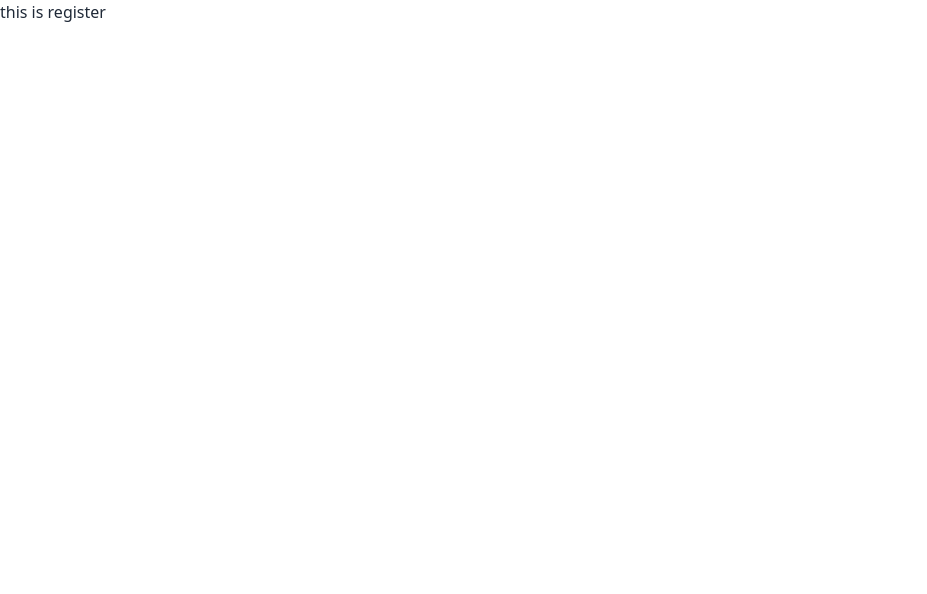
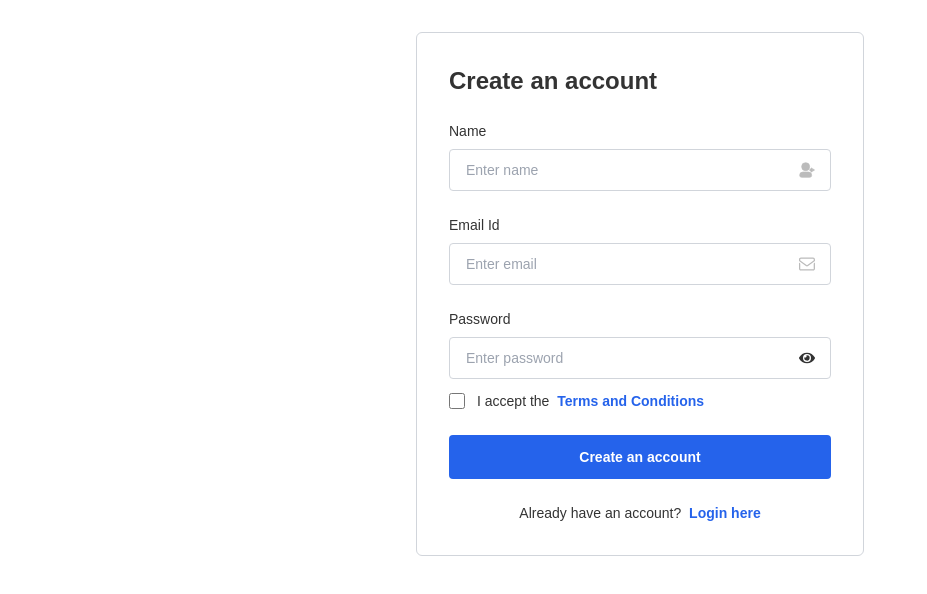
Before and after one commit to Selina-Khatun/earth-estate, a React (Vite) app: page /register in a window 1280 px wide. Shown: the top 594 px of the page, without its empty margins (0-927 px from the left). Built offline with nearby package versions, Linux system fonts and the light colour scheme.

Commit message:
added register page

```diff
--- a/src/pages/Register/Register.jsx
+++ b/src/pages/Register/Register.jsx
@@ -1,10 +1,72 @@
-import React from 'react';
-
+import { FaEye } from "react-icons/fa";
+import { Link } from "react-router-dom";
 const Register = () => {
     return (
-        <div>
-            this is register
-        </div>
+        <section>
+            <div className="font-[sans-serif] text-[#333] mt-4 p-4 relative">
+                <div className="max-w-md w-full mx-auto relative z-50">
+
+                    <div className="border border-gray-300 bg-white rounded-md p-8">
+                        <form className="w-full " action="#">
+                            <div className="mb-6">
+                                <h3 className="text-2xl font-extrabold">Create an account</h3>
+                            </div>
+                            <div className="space-y-6">
+                                <div>
+                                    <label className="text-sm mb-2 block">Name</label>
+                                    <div className="relative flex items-center">
+                                        <input name="name" type="text" required className="bg-white border border-gray-300 w-full text-sm px-4 py-2.5 rounded outline-blue-500" placeholder="Enter name" />
+                                        <svg xmlns="http://www.w3.org/2000/svg" fill="#bbb" stroke="#bbb" className="w-4 h-4 absolute right-4" viewBox="0 0 24 24">
+                                            <circle cx="10" cy="7" r="6" data-original="#000000"></circle>
+                                            <path d="M14 15H6a5 5 0 0 0-5 5 3 3 0 0 0 3 3h12a3 3 0 0 0 3-3 5 5 0 0 0-5-5zm8-4h-2.59l.3-.29a1 1 0 0 0-1.42-1.42l-2 2a1 1 0 0 0 0 1.42l2 2a1 1 0 0 0 1.42 0 1 1 0 0 0 0-1.42l-.3-.29H22a1 1 0 0 0 0-2z" data-original="#000000"></path>
+                                        </svg>
+                                    </div>
+                                </div>
+                                <div>
+                                    <label className="text-sm mb-2 block">Email Id</label>
+                                    <div className="relative flex items-center">
+                                        <input name="email" type="email" required className="bg-white border border-gray-300 w-full text-sm px-4 py-2.5 rounded outline-blue-500" placeholder="Enter email" />
+                                        <svg xmlns="http://www.w3.org/2000/svg" fill="#bbb" stroke="#bbb" className="w-4 h-4 absolute right-4" viewBox="0 0 682.667 682.667">
+                                            <defs>
+                                                <clipPath id="a" clipPathUnits="userSpaceOnUse">
+                                                    <path d="M0 512h512V0H0Z" data-original="#000000"></path>
+                                                </clipPath>
+                                            </defs>
+                                            <g clipPath="url(#a)" transform="matrix(1.33 0 0 -1.33 0 682.667)">
+                                                <path fill="none" strokeMiterlimit="10" strokeWidth="40" d="M452 444H60c-22.091 0-40-17.909-40-40v-39.446l212.127-157.782c14.17-10.54 33.576-10.54 47.746 0L492 364.554V404c0 22.091-17.909 40-40 40Z" data-original="#000000"></path>
+                                                <path d="M472 274.9V107.999c0-11.027-8.972-20-20-20H60c-11.028 0-20 8.973-20 20V274.9L0 304.652V107.999c0-33.084 26.916-60 60-60h392c33.084 0 60 26.916 60 60v196.653Z" data-original="#000000"></path>
+                                            </g>
+                                        </svg>
+                                    </div>
+                                </div>
+                                <div>
+                                    <label className="text-sm mb-2 block">Password</label>
+                                    <div className="relative flex items-center">
+                                        <input name="password" type="password" required className="bg-white border border-gray-300 w-full text-sm px-4 py-2.5 rounded outline-blue-500" placeholder="Enter password"  />
+                                        <FaEye className="w-4 h-4 absolute right-4 "/>
+                                    </div>
+                                    <div className="flex  mt-3 items-center">
+                                        <input id="remember-me" name="remember-me" type="checkbox" className="h-4 w-4 shrink-0 text-blue-600 focus:ring-blue-500 border-gray-300 rounded" />
+                                        <label htmlFor="remember-me" className="ml-3 block text-sm">
+                                            I accept the <a href="javascript:void(0);" className="text-blue-600 font-semibold hover:underline ml-1">Terms and Conditions</a>
+                                        </label>
+                                    </div>
+                                </div>
+                                <div className="">
+                                    <button type="button" className="w-full py-3 px-4 text-sm font-semibold rounded text-white bg-blue-600 hover:bg-blue-700 focus:outline-none">
+                                        Create an account
+                                    </button>
+                                </div>
+                                <p className="text-sm mt-6 text-center">Already have an account? <Link to={'/login'} href="javascript:void(0);" className="text-blue-600 font-semibold hover:underline ml-1">Login here</Link></p>
+                            </div>
+                        </form>
+
+
+                    </div>
+
+                </div>
+            </div>
+        </section>
     );
 };
 
```
